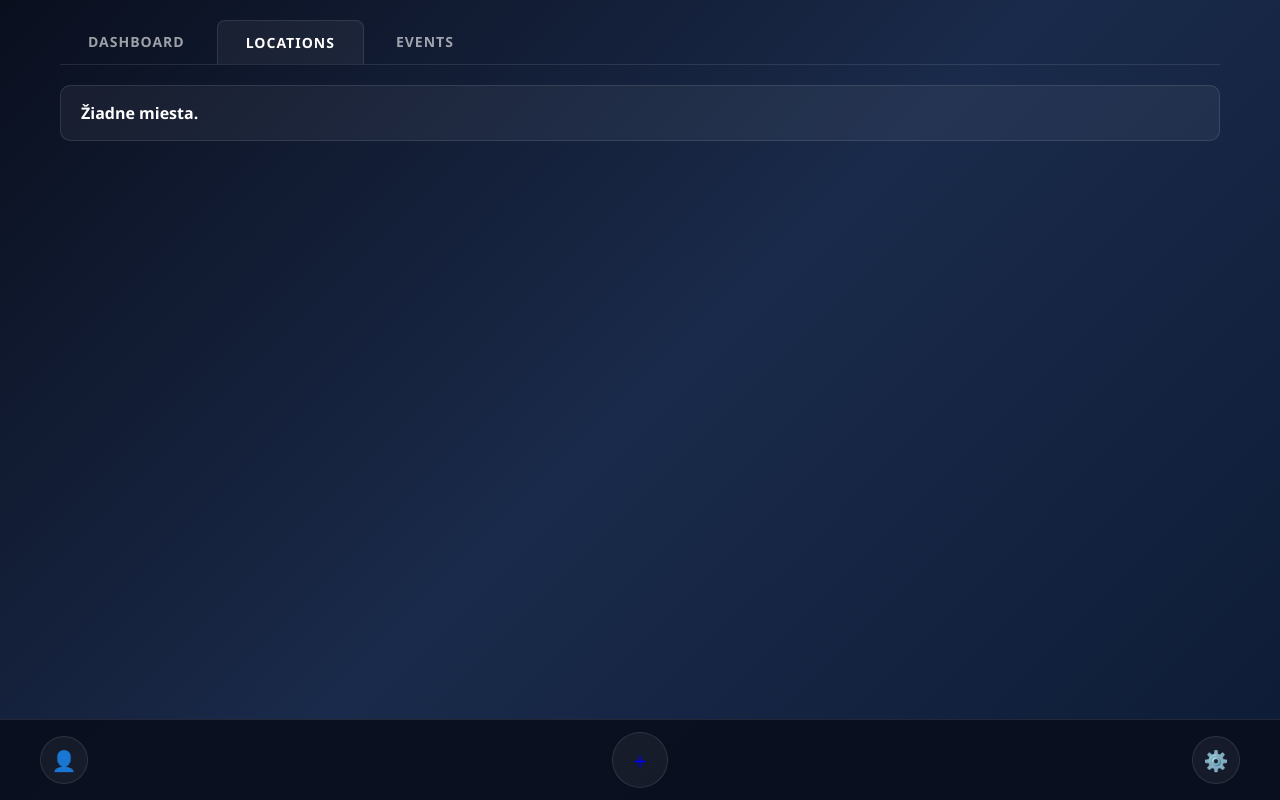
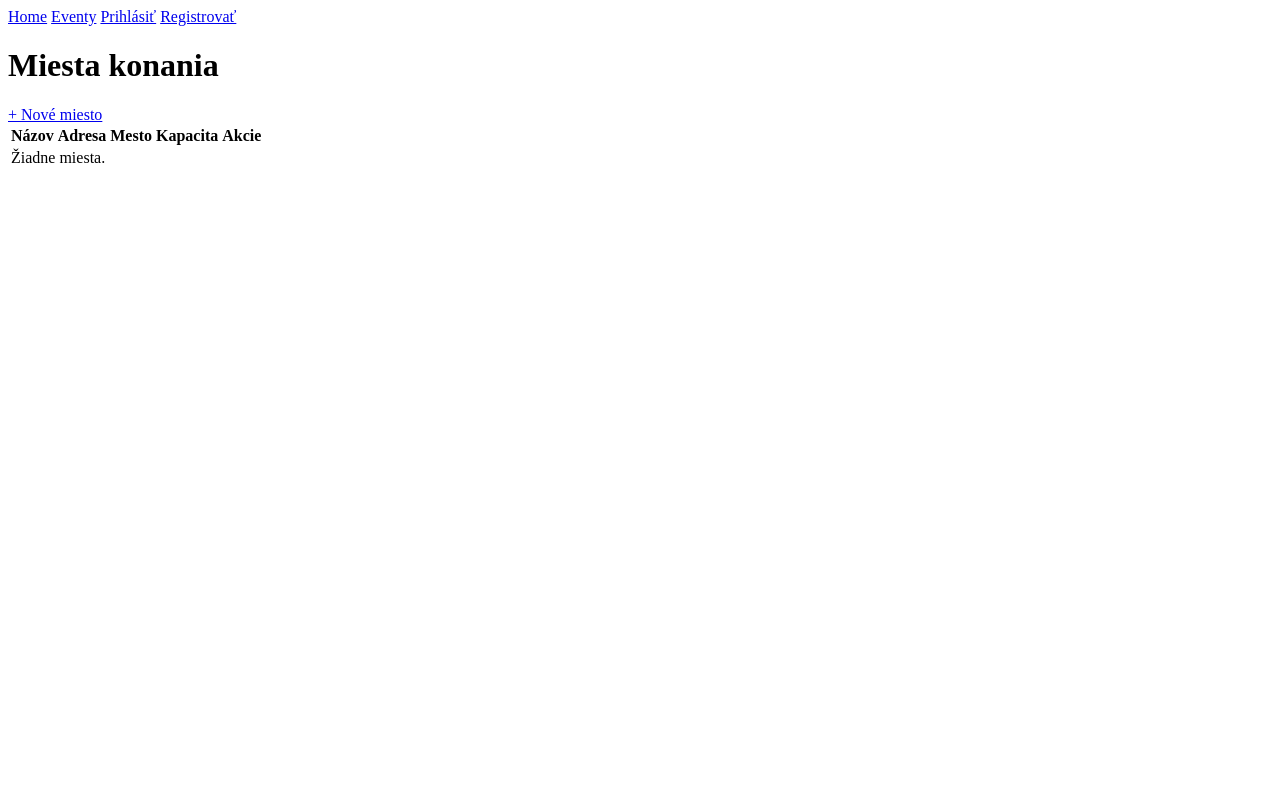
Before and after one commit to stanomraz/event-planner, a Django app: template events/templates/events/location_list.html in a window 1280 px wide. Run offline with Django 5.2, Linux system fonts and the light colour scheme; the template is opened without the code that fills it, so the values that code supplies are empty.

Commit message:
Revert "rerun setup pre styling"
This reverts commit ce68d7c9350255ff662a8077296511aed9c53358.

```diff
--- a/eventplanner/settings.py
+++ b/eventplanner/settings.py
@@ -123,9 +123,6 @@ USE_TZ = True
 
 STATIC_URL = '/static/'
 STATIC_ROOT = os.path.join(BASE_DIR, 'staticfiles')
-STATICFILES_DIRS = [
-    os.path.join(BASE_DIR, 'events/static'),
-]
 STATICFILES_STORAGE = 'whitenoise.storage.CompressedManifestStaticFilesStorage'
 
 # Default primary key field type
--- a/events/static/events/style.css
+++ /dev/null
@@ -1,343 +0,0 @@
-/* ===== ZÁKLADNÉ PREMENNÉ ===== */
-:root {
-    --bg-dark: #0a0f1e;
-    --bg-card: rgba(255, 255, 255, 0.05);
-    --bg-card-hover: rgba(255, 255, 255, 0.08);
-    --border: rgba(255, 255, 255, 0.1);
-    --text-primary: #ffffff;
-    --text-secondary: rgba(255, 255, 255, 0.6);
-    --accent: #4a6fa5;
-    --nav-bg: rgba(10, 15, 30, 0.95);
-}
-
-/* ===== RESET ===== */
-* {
-    margin: 0;
-    padding: 0;
-    box-sizing: border-box;
-}
-
-body {
-    background: linear-gradient(135deg, #0a0f1e 0%, #1a2a4a 50%, #0d1b35 100%);
-    color: var(--text-primary);
-    font-family: 'Segoe UI', sans-serif;
-    min-height: 100vh;
-}
-
-/* ===== APP CONTAINER ===== */
-.app-container {
-    max-width: 1200px;
-    margin: 0 auto;
-    min-height: 100vh;
-    display: flex;
-    flex-direction: column;
-    padding-bottom: 80px;
-}
-
-.content {
-    flex: 1;
-    padding: 20px;
-}
-
-/* ===== TABS ===== */
-.tabs {
-    display: flex;
-    gap: 4px;
-    margin-bottom: 20px;
-    border-bottom: 1px solid var(--border);
-}
-
-.tab {
-    padding: 12px 28px;
-    color: var(--text-secondary);
-    text-decoration: none;
-    font-weight: 700;
-    font-size: 14px;
-    letter-spacing: 1px;
-    border-radius: 8px 8px 0 0;
-    transition: all 0.2s;
-}
-
-.tab:hover {
-    color: var(--text-primary);
-    background: var(--bg-card);
-}
-
-.tab-active {
-    color: var(--text-primary);
-    background: var(--bg-card);
-    border: 1px solid var(--border);
-    border-bottom: none;
-}
-
-/* ===== LIST ===== */
-.list-container {
-    display: flex;
-    flex-direction: column;
-    gap: 8px;
-}
-
-.list-item {
-    display: flex;
-    align-items: center;
-    gap: 20px;
-    padding: 16px 20px;
-    background: var(--bg-card);
-    border: 1px solid var(--border);
-    border-radius: 10px;
-    text-decoration: none;
-    color: var(--text-primary);
-    transition: background 0.2s;
-}
-
-.list-item:hover {
-    background: var(--bg-card-hover);
-}
-
-.item-name {
-    font-weight: 700;
-    font-size: 16px;
-    min-width: 180px;
-}
-
-.item-meta {
-    color: var(--text-secondary);
-    font-size: 14px;
-}
-
-.item-tags {
-    color: var(--text-secondary);
-    font-size: 13px;
-}
-
-.item-desc {
-    color: var(--text-secondary);
-    font-size: 13px;
-    margin-left: auto;
-}
-
-.item-actions {
-    margin-left: auto;
-    display: flex;
-    gap: 10px;
-}
-
-.action-btn {
-    text-decoration: none;
-    font-size: 16px;
-}
-
-/* ===== SEARCH ===== */
-.search-form {
-    display: flex;
-    gap: 8px;
-    align-items: center;
-    margin-bottom: 16px;
-    flex-wrap: wrap;
-}
-
-.search-input {
-    flex: 1;
-    padding: 10px 16px;
-    background: var(--bg-card);
-    border: 1px solid var(--border);
-    border-radius: 8px;
-    color: var(--text-primary);
-    font-size: 14px;
-    min-width: 200px;
-}
-
-.filter-input {
-    padding: 10px 16px;
-    background: var(--bg-card);
-    border: 1px solid var(--border);
-    border-radius: 8px;
-    color: var(--text-primary);
-    font-size: 14px;
-}
-
-.search-input::placeholder,
-.filter-input::placeholder {
-    color: var(--text-secondary);
-}
-
-.search-btn {
-    padding: 10px 14px;
-    background: var(--bg-card);
-    border: 1px solid var(--border);
-    border-radius: 8px;
-    color: var(--text-primary);
-    cursor: pointer;
-}
-
-.clear-btn {
-    padding: 10px 14px;
-    background: var(--bg-card);
-    border: 1px solid var(--border);
-    border-radius: 8px;
-    color: var(--text-secondary);
-    text-decoration: none;
-}
-
-/* ===== PAGE HEADER ===== */
-.page-header {
-    display: flex;
-    align-items: center;
-    gap: 16px;
-    margin-bottom: 24px;
-}
-
-.back-btn {
-    width: 40px;
-    height: 40px;
-    background: var(--bg-card);
-    border: 1px solid var(--border);
-    border-radius: 50%;
-    display: flex;
-    align-items: center;
-    justify-content: center;
-    color: var(--text-primary);
-    text-decoration: none;
-    font-size: 20px;
-}
-
-.page-title {
-    font-size: 24px;
-    font-weight: 700;
-    letter-spacing: 2px;
-}
-
-/* ===== FORM CARD ===== */
-.form-card {
-    background: var(--bg-card);
-    border: 1px solid var(--border);
-    border-radius: 12px;
-    padding: 24px;
-    max-width: 400px;
-}
-
-.form-card-title {
-    font-size: 20px;
-    font-weight: 700;
-    margin-bottom: 20px;
-}
-
-.form-group {
-    margin-bottom: 16px;
-}
-
-.form-label {
-    display: block;
-    color: var(--text-secondary);
-    font-size: 13px;
-    margin-bottom: 6px;
-}
-
-.form-input {
-    width: 100%;
-    padding: 10px 14px;
-    background: rgba(255, 255, 255, 0.08);
-    border: 1px solid var(--border);
-    border-radius: 8px;
-    color: var(--text-primary);
-    font-size: 14px;
-}
-
-.submit-btn {
-    width: 100%;
-    padding: 12px;
-    background: var(--accent);
-    border: none;
-    border-radius: 8px;
-    color: var(--text-primary);
-    font-size: 15px;
-    font-weight: 600;
-    cursor: pointer;
-    margin-top: 8px;
-}
-
-.submit-btn:hover {
-    background: #5a7fb5;
-}
-
-.form-footer {
-    margin-top: 16px;
-    color: var(--text-secondary);
-    font-size: 13px;
-    text-align: center;
-}
-
-.form-footer a {
-    color: var(--text-primary);
-}
-
-/* ===== BOTTOM NAV ===== */
-.bottom-nav {
-    position: fixed;
-    bottom: 0;
-    left: 0;
-    right: 0;
-    display: flex;
-    align-items: center;
-    justify-content: space-between;
-    padding: 12px 40px;
-    background: var(--nav-bg);
-    border-top: 1px solid var(--border);
-}
-
-.nav-btn {
-    width: 48px;
-    height: 48px;
-    background: var(--bg-card);
-    border: 1px solid var(--border);
-    border-radius: 50%;
-    display: flex;
-    align-items: center;
-    justify-content: center;
-    text-decoration: none;
-    font-size: 20px;
-    transition: background 0.2s;
-}
-
-.nav-btn:hover {
-    background: var(--bg-card-hover);
-}
-
-.nav-btn-center {
-    width: 56px;
-    height: 56px;
-    font-size: 24px;
-    font-weight: 300;
-}
-
-/* ===== MESSAGES ===== */
-.message {
-    padding: 12px 16px;
-    border-radius: 8px;
-    margin-bottom: 16px;
-    font-size: 14px;
-    background: var(--bg-card);
-    border: 1px solid var(--border);
-}
-
-.message.success { border-color: #4caf50; }
-.message.error { border-color: #f44336; }
-.message.warning { border-color: #ff9800; }
-
-/* ===== FAB ===== */
-.fab {
-    position: fixed;
-    bottom: 24px;
-    right: 24px;
-    width: 56px;
-    height: 56px;
-    background: var(--accent);
-    border-radius: 50%;
-    display: flex;
-    align-items: center;
-    justify-content: center;
-    color: white;
-    text-decoration: none;
-    font-size: 28px;
-    font-weight: 300;
-}
--- a/events/templates/events/base.html
+++ b/events/templates/events/base.html
@@ -4,35 +4,33 @@
     <meta charset="UTF-8">
     <meta name="viewport" content="width=device-width, initial-scale=1.0">
     <title>{% block title %}Event Planner{% endblock %}</title>
-    {% load static %}
-    <link rel="stylesheet" href="{% static 'events/style.css' %}">
 </head>
 <body>
 
-<div class="app-container">
-    <div class="content">
-        {% if messages %}
-            {% for message in messages %}
-                <div class="message {{ message.tags }}">{{ message }}</div>
-            {% endfor %}
+<nav>
+    <a href="{% url 'home' %}">Home</a>
+    <a href="{% url 'event_list' %}">Eventy</a>
+    {% if user.is_authenticated %}
+        {% if user.is_staff %}
+            <a href="{% url 'location_list' %}">Miesta</a>
+            <a href="{% url 'tag_list' %}">Tagy</a>
+            <a href="{% url 'event_create' %}">+ Nový event</a>
         {% endif %}
+        <a href="{% url 'logout' %}">Odhlásiť ({{ user.username }})</a>
+    {% else %}
+        <a href="{% url 'login' %}">Prihlásiť</a>
+        <a href="{% url 'signup' %}">Registrovať</a>
+    {% endif %}
+</nav>
 
-        {% block content %}
-        {% endblock %}
-    </div>
+{% if messages %}
+    {% for message in messages %}
+        <div class="message {{ message.tags }}">{{ message }}</div>
+    {% endfor %}
+{% endif %}
 
-    <nav class="bottom-nav">
-        <a href="{% url 'home' %}" class="nav-btn">
-            <span class="nav-icon">👤</span>
-        </a>
-        <a href="{% url 'event_create' %}" class="nav-btn nav-btn-center">
-            <span class="nav-icon">+</span>
-        </a>
-        <a href="{% url 'login' %}" class="nav-btn">
-            <span class="nav-icon">⚙️</span>
-        </a>
-    </nav>
-</div>
+{% block content %}
+{% endblock %}
 
 </body>
 </html>
--- a/events/templates/events/location_list.html
+++ b/events/templates/events/location_list.html
@@ -1,36 +1,40 @@
 {% extends 'events/base.html' %}
 
-{% block title %}Locations{% endblock %}
+{% block title %}Miesta{% endblock %}
 
 {% block content %}
-<div class="tabs">
-    <a href="{% url 'home' %}" class="tab">DASHBOARD</a>
-    <a href="{% url 'location_list' %}" class="tab tab-active">LOCATIONS</a>
-    <a href="{% url 'event_list' %}" class="tab">EVENTS</a>
-</div>
+<h1>Miesta konania</h1>
 
-<div class="list-container">
-    {% for location in locations %}
-        <div class="list-item">
-            <span class="item-name">{{ location.name }}</span>
-            <span class="item-meta">{{ location.address }}</span>
-            <span class="item-meta">{{ location.city }}</span>
-            <span class="item-meta">0/{{ location.capacity }}</span>
-            {% if user.is_staff %}
-                <span class="item-actions">
-                    <a href="{% url 'location_edit' location.pk %}" class="action-btn">✏️</a>
-                    <a href="{% url 'location_delete' location.pk %}" class="action-btn">🗑️</a>
-                </span>
-            {% endif %}
-        </div>
-    {% empty %}
-        <div class="list-item">
-            <span class="item-name">Žiadne miesta.</span>
-        </div>
-    {% endfor %}
-</div>
+<a href="{% url 'location_create' %}">+ Nové miesto</a>
 
-{% if user.is_staff %}
-    <a href="{% url 'location_create' %}" class="fab">+</a>
-{% endif %}
+<table>
+    <thead>
+        <tr>
+            <th>Názov</th>
+            <th>Adresa</th>
+            <th>Mesto</th>
+            <th>Kapacita</th>
+            <th>Akcie</th>
+        </tr>
+    </thead>
+    <tbody>
+        {% for location in locations %}
+            <tr>
+                <td>{{ location.name }}</td>
+                <td>{{ location.address }}</td>
+                <td>{{ location.city }}</td>
+                <td>{{ location.capacity }}</td>
+                <td>
+                    <a href="{% url 'location_edit' location.pk %}">Upraviť</a>
+                    <a href="{% url 'location_delete' location.pk %}">Vymazať</a>
+                </td>
+            </tr>
+        {% empty %}
+            <tr>
+                <td colspan="5">Žiadne miesta.</td>
+            </tr>
+        {% endfor %}
+    </tbody>
+</table>
+
 {% endblock %}
```
Also changed, not shown: events/templates/events/event_list.html (+25 -31 lines), events/templates/events/event_participants.html (+28 -17 lines), events/templates/events/home.html (+14 -23 lines), events/templates/events/login.html (+11 -21 lines).
